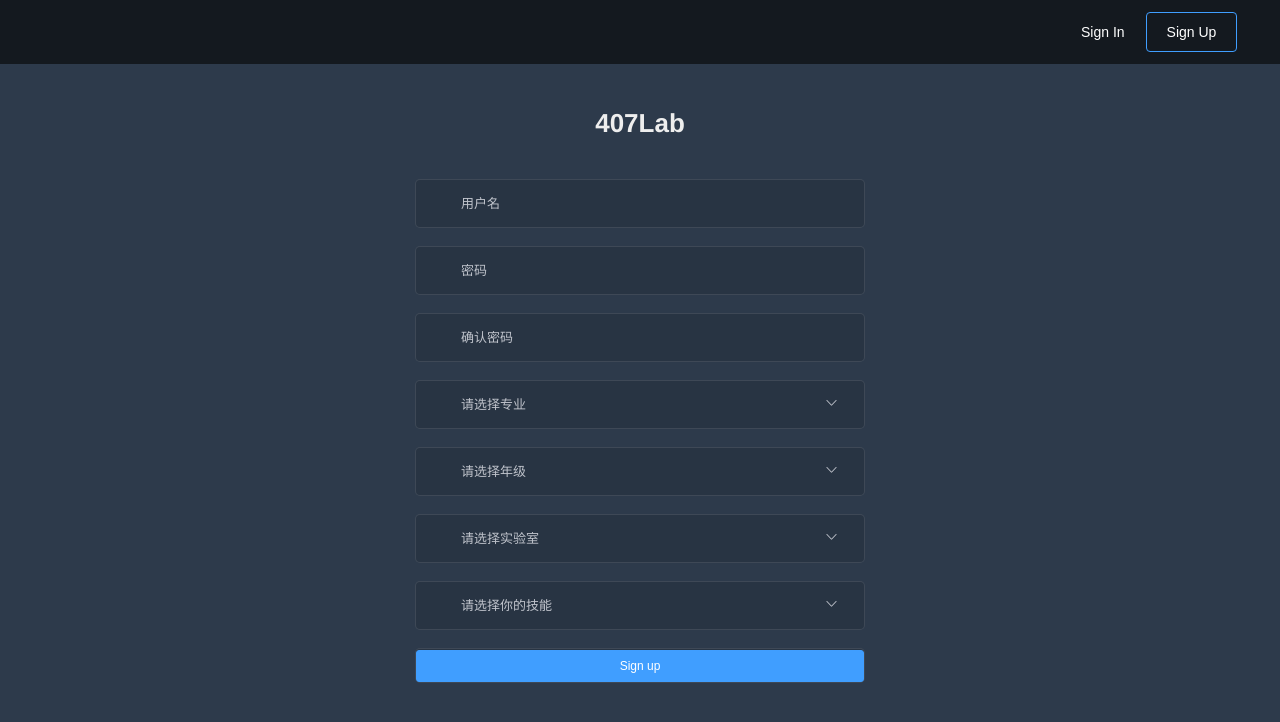
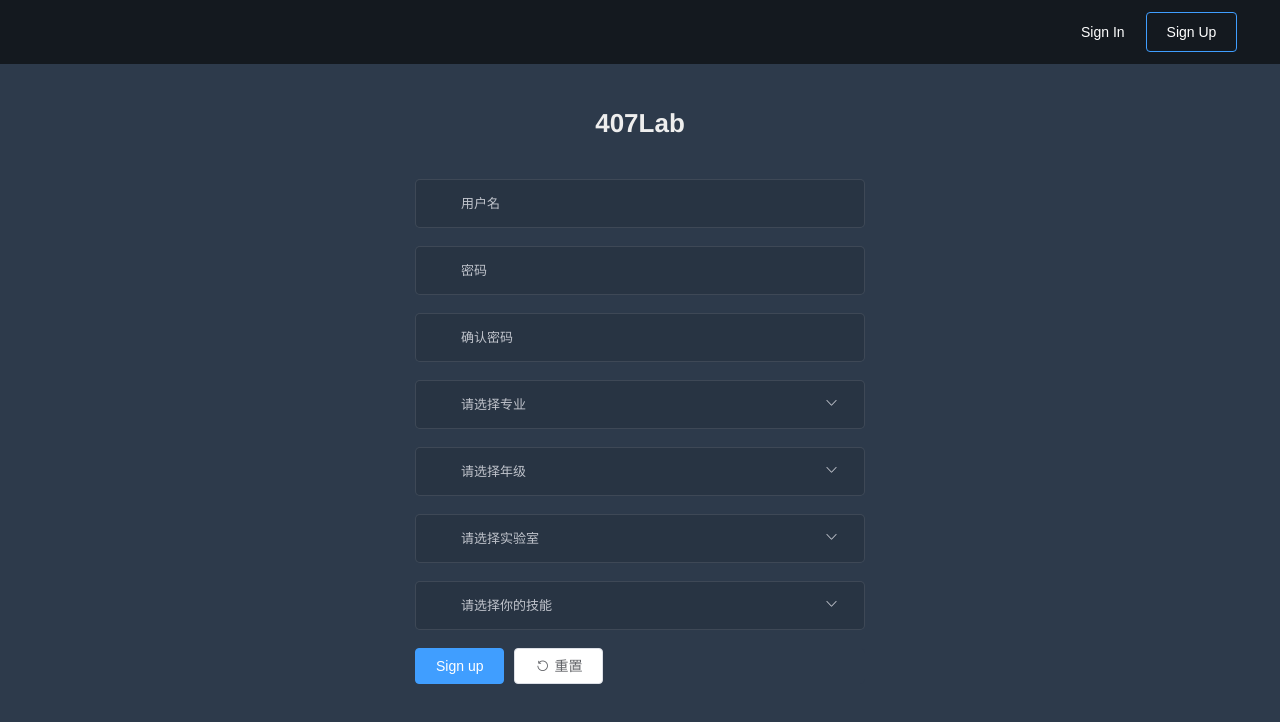
Before and after one commit to 407Lab/407_LabManageSys_webAdmin, a Vue app: page /#/login in a window 1280 px wide. Both pictures are taken after a click on the button "Sign Up". Shown: the top 722 px of the page. Built offline with nearby package versions, Linux system fonts and the light colour scheme.

Commit message:
add validate

```diff
--- a/config/prod.env.js
+++ b/config/prod.env.js
@@ -1,5 +1,5 @@
 'use strict'
 module.exports = {
   NODE_ENV: '"production"',
-  BASE_API: '"http://47.96.5.212:8082:8082/api/"'
+  BASE_API: '"http://47.96.5.212:8082/api/"'
 }
--- a/src/views/login/index.vue
+++ b/src/views/login/index.vue
@@ -53,18 +53,18 @@
                    style="width:100%;"
                    @click.native.prevent="handleLogin">Sign in</el-button>
       </el-form-item>
-      <div class="tips">
+      <!-- <div class="tips">
         <span style="margin-right:20px;">username: admin</span>
         <span>password: 123456</span>
-      </div>
+      </div> -->
     </el-form>
     <el-form v-show="signUpStatus"
              ref="signUpForm"
              :model="signUpForm"
              :rules="signUpRules"
              class="sign-form"
-             auto-complete="on"
              label-position="left"
+             status-icon
              size="small">
       <h3 class="title">407Lab</h3>
       <el-form-item prop="username">
@@ -74,7 +74,8 @@
         <el-input v-model="signUpForm.username"
                   name="username"
                   type="text"
-                  auto-complete="on"
+                  clearable
+                  :readonly="hackAutoFillIpt"
                   placeholder="用户名" />
       </el-form-item>
       <el-form-item prop="password">
@@ -85,7 +86,7 @@
         <el-input v-model="signUpForm.password"
                   name="password"
                   type="password"
-                  auto-complete="on"
+                  clearable
                   placeholder="密码" />
       </el-form-item>
       <el-form-item prop="confirmpwd">
@@ -96,7 +97,7 @@
         <el-input v-model="signUpForm.confirmpwd"
                   name="confirmpwd"
                   type="password"
-                  auto-complete="on"
+                  clearable
                   placeholder="确认密码" />
       </el-form-item>
       <el-form-item prop="specialities">
@@ -142,10 +143,6 @@
         <span class="svg-container">
           <svg-icon icon-class="password" />
         </span>
-        <!-- <span class="svg-container"> -->
-        <!-- <svg-icon icon-class="cpu" /> -->
-        <!-- <i class="el-icon-cpu" /> -->
-        <!-- </span> -->
         <el-select v-model="signUpForm.skills"
                    clearable
                    placeholder="请选择你的技能">
@@ -155,11 +152,14 @@
                      :value="item.value" />
         </el-select>
       </el-form-item>
-      <el-form-item>
+      <el-form-item class="form-item-btn">
         <el-button :loading="loading"
                    type="primary"
-                   style="width:100%;"
+                   size="medium"
                    @click.native.prevent="handleSignUp">Sign up</el-button>
+        <el-button @click="resetForm"
+                   size="medium"
+                   icon="el-icon-refresh-left">重置</el-button>
       </el-form-item>
     </el-form>
   </div>
@@ -172,22 +172,45 @@ import dataJson from "./data.json";
 export default {
   name: "Login",
   data() {
-    // 自定义表单验证
+    // /**
+    //  * @description 密码输入验证
+    //  */
     // const validateUsername = (rule, value, callback) => {
-    //   if (!isvalidUsername(value)) {
-    //     callback(new Error("请输入正确的用户名"));
+    //   if (value === '') {
+    //     callback(new Error("请输入用户名"));
     //   } else {
     //     callback();
     //   }
     // };
+
+    /**
+     * @description 密码输入验证
+     */
     const validatePass = (rule, value, callback) => {
-      if (value.length < 5) {
-        callback(new Error("密码不能小于5位"));
+      if (value === "") {
+        callback(new Error("请输入密码"));
+      } else {
+        if (this.signUpForm.confirmpwd !== "") {
+          this.$refs.signUpForm.validateField("confirmpwd");
+        }
+        callback();
+      }
+    };
+
+    /**
+     * @description 重复密码输入验证
+     */
+    const validatePassCfr = (rule, value, callback) => {
+      if (value === "") {
+        callback(new Error("请再次输入密码"));
+      } else if (value !== this.signUpForm.password) {
+        callback(new Error("两次输入密码不一致!"));
       } else {
         callback();
       }
     };
     return {
+      hackAutoFillIpt: true,
       // 登陆表单数据
       loginForm: {
         username: "",
@@ -196,14 +219,33 @@ export default {
       // el-表单验证规则
       loginRules: {
         username: [
-          // { required: true, trigger: "blur", validator: validateUsername }
+          { required: true, trigger: "blur", message: "请输入用户名！" }
         ],
         password: [{ required: true, trigger: "blur", validator: validatePass }]
       },
       // el-表单注册验证规则
       signUpRules: {
-        username: [],
-        password: [{ required: true, trigger: "blur", validator: validatePass }]
+        username: [
+          { required: true, trigger: "blur", message: "请输入用户名！" }
+        ],
+        password: [
+          { required: true, trigger: "blur", validator: validatePass }
+        ],
+        confirmpwd: [
+          { required: true, trigger: "blur", validator: validatePassCfr }
+        ],
+        specialities: [
+          { required: true, message: "专业不能为空！", trigger: "change" }
+        ],
+        grade: [
+          { required: true, message: "年级不能为空！", trigger: "change" }
+        ],
+        lab: [
+          { required: true, message: "实验室信息不能为空！", trigger: "change" }
+        ],
+        skills: [
+          { required: true, message: "技能信息不能为空！", trigger: "change" }
+        ]
       },
       // 注册表单数据
       signUpForm: {
@@ -236,10 +278,11 @@ export default {
     }
   },
   mounted() {
-    // getUserList().then(res => {
-    //   console.log(res, "user list");
-    // });
+    setTimeout(() => {
+      this.hackAutoFillIpt = false;
+    }, 1000);
   },
+  created() {},
   methods: {
     /**
      * @description 是否显式的显示密码
@@ -282,7 +325,6 @@ export default {
               this.loading = false;
             });
         } else {
-          console.error("error submit!!");
           return false;
         }
       });
@@ -291,10 +333,10 @@ export default {
      * @description 注册按键事件
      */
     handleSignUp() {
+      this.$refs.signUpForm.validate(valid => {
+        if (valid) {
           this.loading = true;
           // 验证 --> 拼装请求参数并请求 --> 提示注册返回消息
-      console.log("注册！！", this.signUpForm);
-
           this.$store
             .dispatch("Register", this.signUpForm)
             .then(res => {
@@ -305,10 +347,10 @@ export default {
                   type: "success"
                 });
                 this.loading = false;
+                // 延时后切换回登陆界面
                 setTimeout(() => {
                   this.signInSwitchHandle();
                 }, 1000);
-            // this.signInSwitchHandle(); // 切换回登陆界面
               }
               this.loading = false;
             })
@@ -316,6 +358,13 @@ export default {
               console.log(error);
               this.loading = false;
             });
+        } else {
+          return false;
+        }
+      });
+    },
+    resetForm() {
+      this.$refs.signUpForm.resetFields();
     }
   }
 };
@@ -330,7 +379,7 @@ $light_gray: #eee;
   .el-input {
     display: inline-block;
     height: 47px;
-    width: 85%;
+    width: 92.4%;
     input {
       background: transparent;
       border: 0px;
@@ -359,6 +408,10 @@ $light_gray: #eee;
     background: rgba(0, 0, 0, 0.1);
     border-radius: 5px;
     color: #454545;
+  }
+  .form-item-btn {
+    background-color: #2d3a4b;
+    border: none;
   }
 }
 </style>
```
Lines whose indentation alone changed are shown as unchanged.
